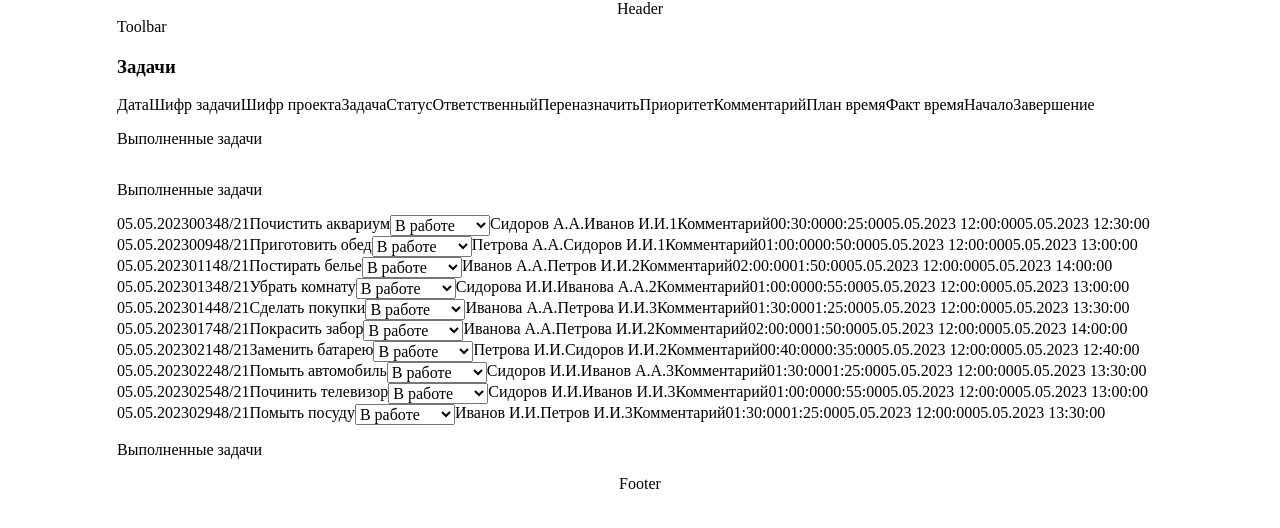
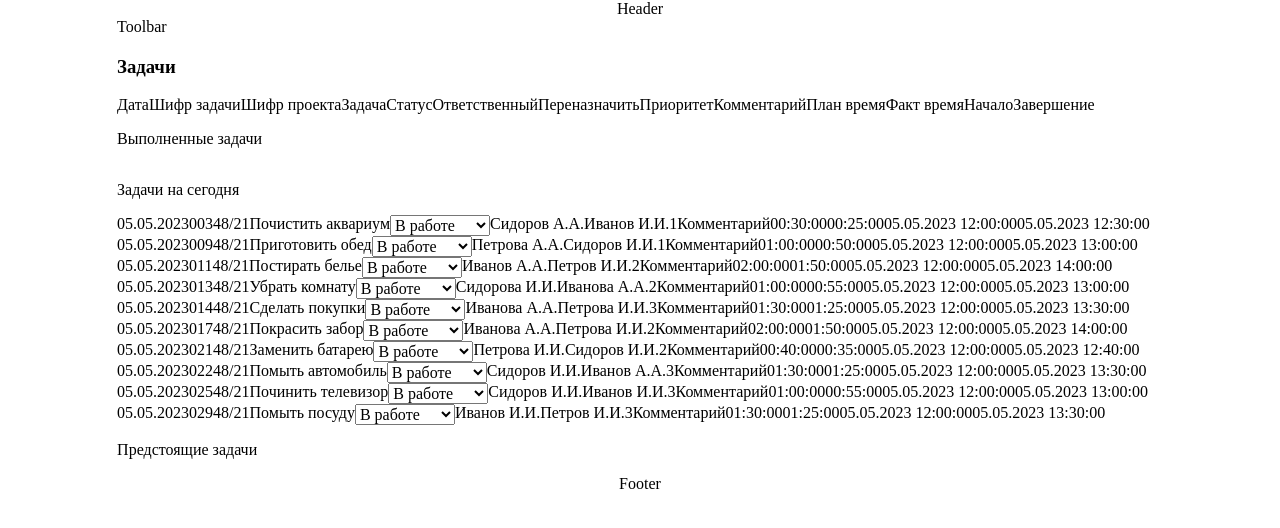
Before and after one commit to Sibusky/tasks-accordion, a React (Create React App) app: page / in a window 1280 px wide. Shown: the top 528 px of the page. Built offline with nearby package versions, Linux system fonts and the light colour scheme; the HTML template or start-up script is replaced by a standard one.

Commit message:
feat: realize all logic with rows

```diff
--- a/src/components/Row/Row.css
+++ b/src/components/Row/Row.css
@@ -1,3 +1,10 @@
 .row-template {
     display: flex;
   }
+
+
+
+
+  .row-selected {
+    border: 1px solid red
+  }
--- a/src/components/Row/Row.jsx
+++ b/src/components/Row/Row.jsx
@@ -4,6 +4,8 @@ import './Row.css';
 
 export default function Row({
   type,
+  selectedRow,
+  handleClick,
   id,
   date,
   taskCode,
@@ -26,7 +28,12 @@ export default function Row({
   }
 
   return (
-    <div className='row-template'>
+    <div
+      className={`row-template ${
+        selectedRow === id && type === 'table-row' ? 'row-selected' : ''
+      }`}
+      onClick={() => handleClick(id)}
+    >
       <div className='date'>{date}</div>
       <div className='task-code'>{taskCode}</div>
       <div className='project-code'>{projectCode}</div>
--- a/src/components/TaskTable/TaskTable.jsx
+++ b/src/components/TaskTable/TaskTable.jsx
@@ -1,9 +1,6 @@
 import React, { useEffect, useState } from 'react';
 
 import Row from '../Row/Row';
-// import DoneTacks from '../DoneTasks/DoneTacks';
-// import TodaysTasks from '../TodaysTasks/TodaysTasks';
-// import FutureTasks from '../FutureTasks/FutureTasks';
 import TaskSubtitle from '../TasksSubtitle/TaskSubtitle';
 import { tasks } from '../../utils/tasks';
 
@@ -14,6 +11,7 @@ export default function TaskTable() {
   const [doneTasks, setDoneTasks] = useState([]);
   const [todaysTasks, setTodaysTasks] = useState([]);
   const [futureTasks, setFutureTasks] = useState([]);
+  const [selectedRow, setSelectedRow] = useState('');
 
   useEffect(() => {
     const doneTasks = tasks.filter((task) => task.type === 'done');
@@ -24,6 +22,10 @@ export default function TaskTable() {
     setFutureTasks(futureTasks);
   }, []);
 
+  function handleRowClick(id) {
+    setSelectedRow(id);
+  }
+
   return (
     <section className='section'>
       <div className='section__container'>
@@ -31,6 +33,7 @@ export default function TaskTable() {
         <div className='table-header'>
           <Row
             type='table-header'
+            handleClick={handleRowClick}
             date='Дата'
             taskCode='Шифр задачи'
             projectCode='Шифр проекта'
@@ -48,11 +51,17 @@ export default function TaskTable() {
         </div>
 
         <div className='done-tasks'>
-          <TaskSubtitle tasksId={'done'} setActiveTasks={setActiveTasks} />
+          <TaskSubtitle
+            tasksId={'done'}
+            setActiveTasks={setActiveTasks}
+            subtitle='Выполненные задачи'
+          />
           <div className={`rows ${activeTasks === 'done' ? '' : 'height-0'}`}>
             {doneTasks.map((task) => (
               <Row
                 type='table-row'
+                selectedRow={selectedRow}
+                handleClick={handleRowClick}
                 key={task.id}
                 id={task.id}
                 date={task.date}
@@ -74,11 +83,17 @@ export default function TaskTable() {
         </div>
 
         <div className='todays-tasks'>
-          <TaskSubtitle tasksId={'today'} setActiveTasks={setActiveTasks} />
+          <TaskSubtitle
+            tasksId={'today'}
+            setActiveTasks={setActiveTasks}
+            subtitle='Задачи на сегодня'
+          />
           <div className={`rows ${activeTasks === 'today' ? '' : 'height-0'}`}>
             {todaysTasks.map((task) => (
               <Row
                 type='table-row'
+                selectedRow={selectedRow}
+                handleClick={handleRowClick}
                 key={task.id}
                 id={task.id}
                 date={task.date}
@@ -100,11 +115,17 @@ export default function TaskTable() {
         </div>
 
         <div className='future-tasks'>
-          <TaskSubtitle tasksId={'future'} setActiveTasks={setActiveTasks} />
+          <TaskSubtitle
+            tasksId={'future'}
+            setActiveTasks={setActiveTasks}
+            subtitle='Предстоящие задачи'
+          />
           <div className={`rows ${activeTasks === 'future' ? '' : 'height-0'}`}>
             {futureTasks.map((task) => (
               <Row
                 type='table-row'
+                selectedRow={selectedRow}
+                handleClick={handleRowClick}
                 key={task.id}
                 id={task.id}
                 date={task.date}
--- a/src/components/TasksSubtitle/TaskSubtitle.jsx
+++ b/src/components/TasksSubtitle/TaskSubtitle.jsx
@@ -2,16 +2,14 @@ import React from 'react';
 
 import './TasksSubtitle.css';
 
-export default function TaskSubtitle({ tasksId, setActiveTasks }) {
+export default function TaskSubtitle({ tasksId, setActiveTasks, subtitle }) {
   function handleClick(e) {
     setActiveTasks(tasksId);
-
-    // console.log(e.currentTarget.closest('div').dataset.id)
   }
 
   return (
     <div className='tasks-subtitle' data-id={tasksId} onClick={handleClick}>
-      <p className='tasks-subtitle__text'>Выполненные задачи</p>
+      <p className='tasks-subtitle__text'>{subtitle}</p>
       <div className='tasks-subtitle__arrow'></div>
     </div>
   );
```
